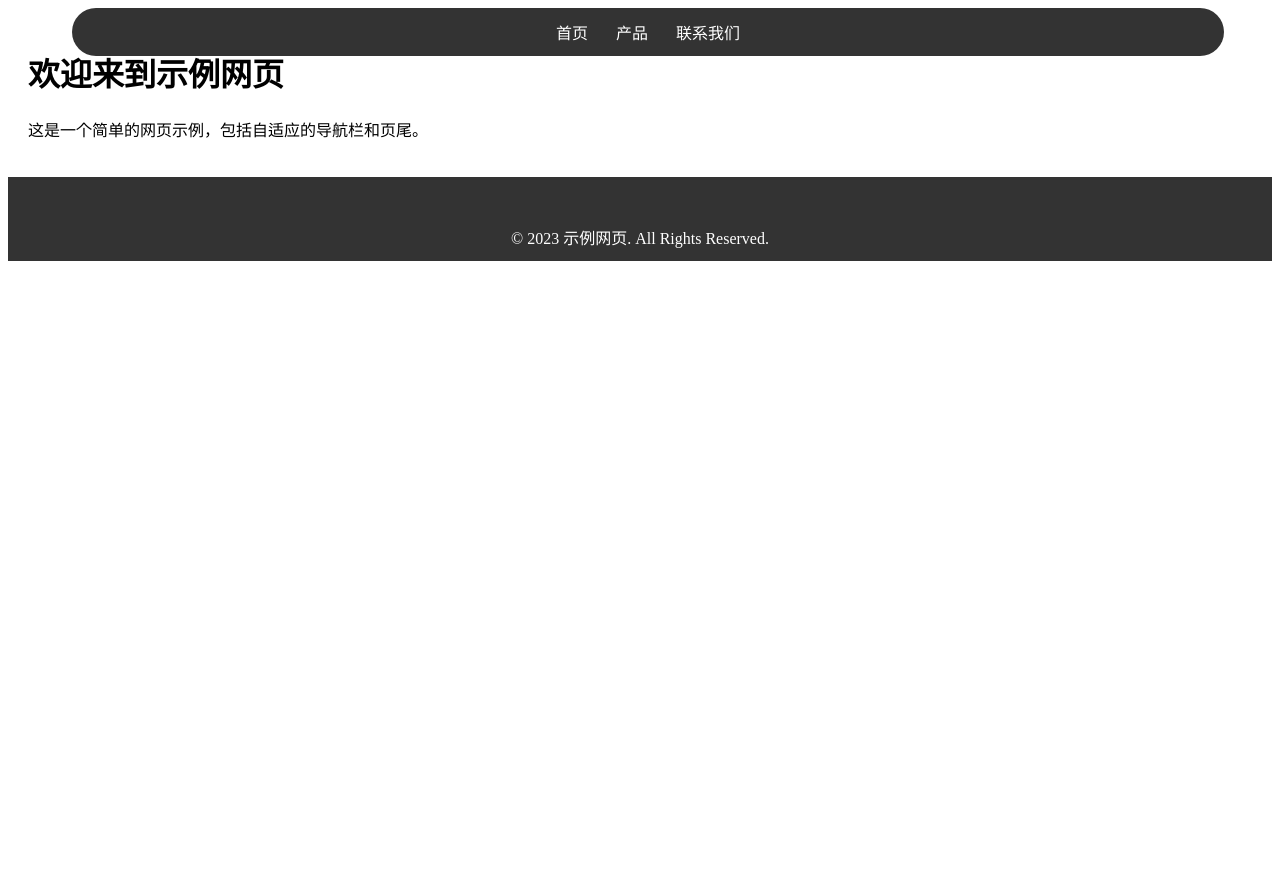
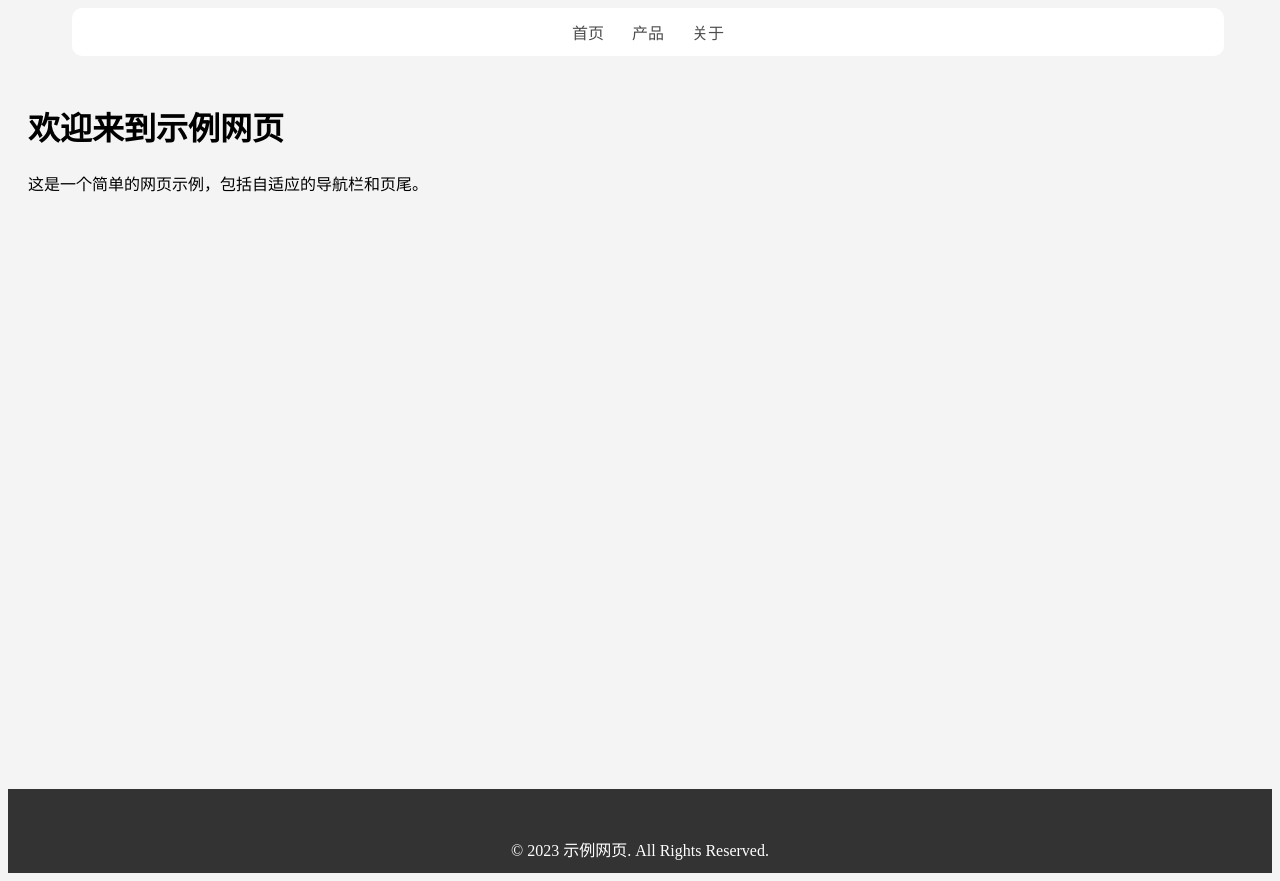
Before and after one commit to Gloridust/DebugThinker, a plain HTML site: page index.html in a window 1280 px wide. Before the commit the page ends 800 px from the top, so only its background shows below. Drawn offline with Linux system fonts and the light colour scheme.

Commit message:
context fix

```diff
--- a/index.html
+++ b/index.html
@@ -13,17 +13,18 @@
         <nav>
             <div class="header">
                 <a href="#">首页</a>
-                <!-- <a href="#">关于我们</a> -->
                 <a href="#">产品</a>
-                <!-- <a href="#">博客</a> -->
-                <a href="#">联系我们</a>
+                <a href="#">关于</a>
             </div>
         </nav>
     </header>
 
     <div class="content">
+        <br><br><br>
         <h1>欢迎来到示例网页</h1>
         <p>这是一个简单的网页示例，包括自适应的导航栏和页尾。</p>
+
+        <br><br><br><br><br><br><br><br><br><br><br><br><br><br><br><br><br><br><br><br><br><br><br><br><br><br><br><br><br><br><br>
     </div>
 
     <footer>
--- a/styles/main.css
+++ b/styles/main.css
@@ -1,3 +1,6 @@
+body{
+    background-color: #f4f4f4;
+}
 /* 导航栏样式 */
 nav {
     width: 100%;
@@ -9,17 +12,17 @@ nav {
 }
 
 .header {
-    background-color: #333;
+    background-color: #fff;
     color: #fff;
     text-align: center;
     padding: 12px 0;
     width: 90%;
     margin: auto;
-    border-radius: 25px;
+    border-radius: 10px;
 }
 
 header a {
-    color: #fff;
+    color: #4d4d4d;
     text-decoration: none;
     margin: 0 12px;
 }
@@ -27,6 +30,7 @@ header a {
 /* 页面内容样式 */
 .content {
     padding: 20px;
+    /* background-color: darkgreen; */
 }
 
 /* 页尾样式 */
```
